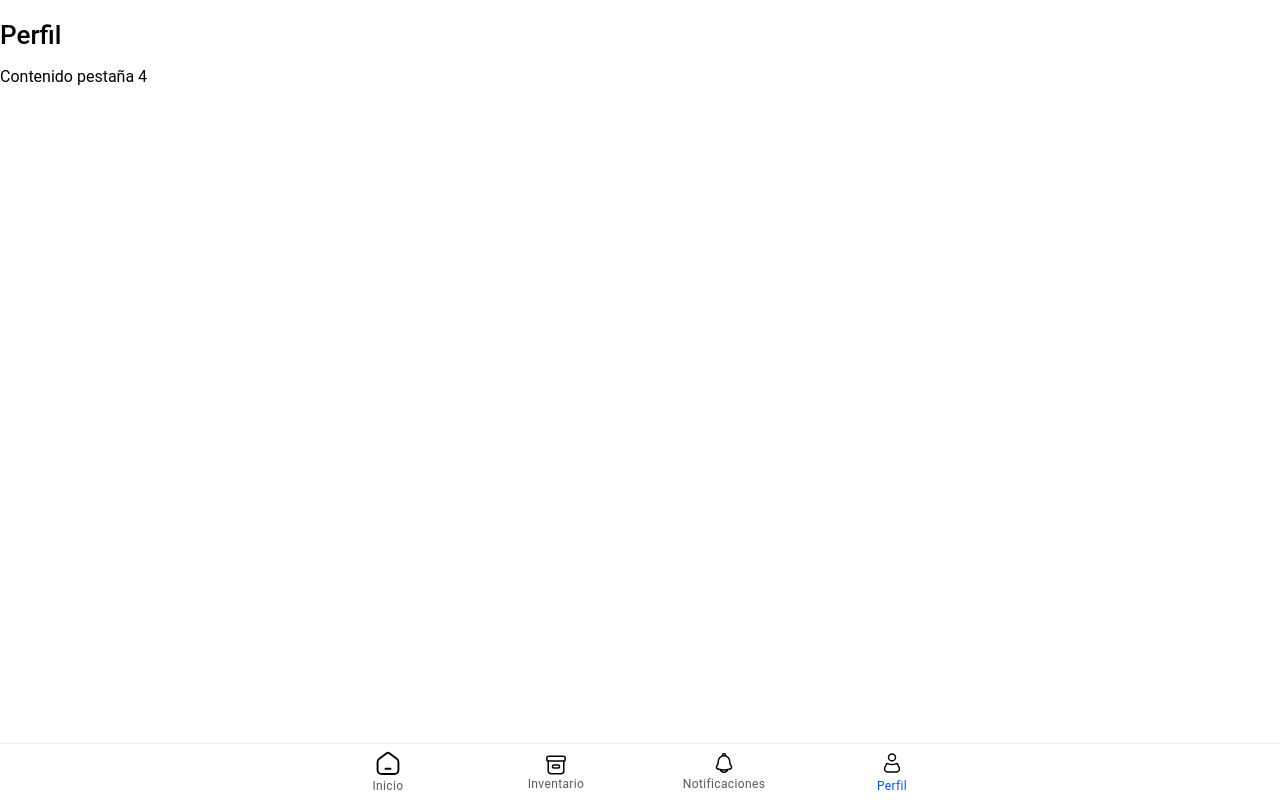
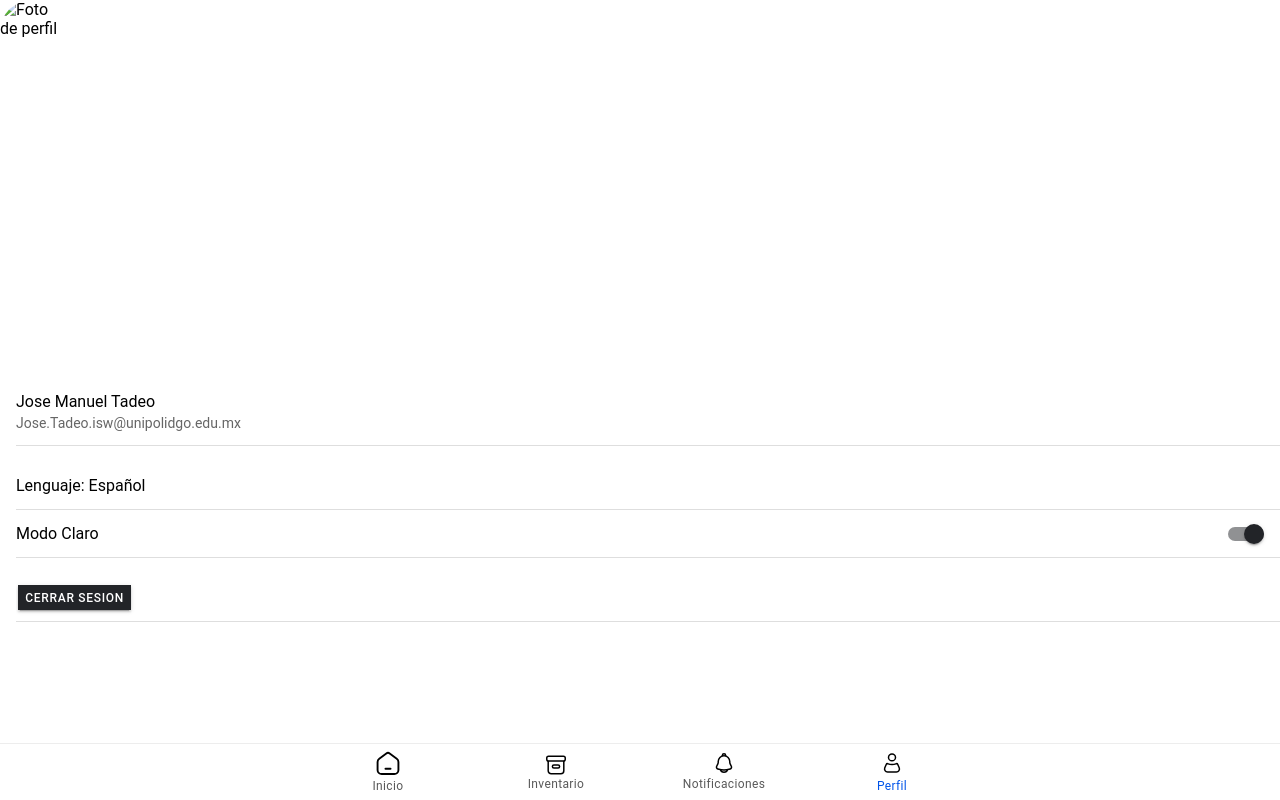
Before and after one commit to Organizacion-Aplicacion-IA/LidarLogistica, a React (Vite) app: page /tabs/tab4 in a window 1280 px wide. Built offline with nearby package versions, Linux system fonts and the light colour scheme.

Commit message:
✅ añadiendo la interfaz de perfil (aun no tiene estilos)

```diff
--- /dev/null
+++ b/src/components/Profile.tsx
@@ -0,0 +1,64 @@
+import React from "react";
+import {
+    IonContent,
+    IonHeader,
+    IonPage,
+    IonTitle,
+    IonToolbar,
+    IonItem,
+    IonLabel,
+    IonList,
+    IonToggle,
+    IonButton,
+    IonAvatar,
+    IonImg} from "@ionic/react";
+    import '../../src/pages/styles.css'; //para agregar estilos aunque todavia no se los ponemos
+
+
+const Profile: React.FC = () => {
+    return(
+        <IonPage>
+            <IonContent>
+                <div className="">
+                    <IonAvatar>
+                        <IonImg
+                        src=""
+                        alt="Foto de perfil"
+                         />
+                    </IonAvatar>
+                </div>
+            </IonContent>
+            <IonContent>
+                {/*Informacion del usuario*/}
+                <IonList>
+                    <IonItem>
+                        <IonLabel>
+                            <h2>Jose Manuel Tadeo</h2>
+                            <p>Jose.Tadeo.isw@unipolidgo.edu.mx</p>
+                        </IonLabel>
+                    </IonItem>
+                </IonList>
+
+                {/* Referencias */}
+                <IonList>
+                    <IonItem>
+                        <IonLabel>Lenguaje: Español</IonLabel>
+                    </IonItem>
+                    <IonItem>
+                        <IonLabel>Modo Claro</IonLabel>
+                        <IonToggle color={"dark"} slot="end" checked={true} />
+                    </IonItem>
+                </IonList>
+                {/* Acciones */}
+                <IonList>
+                    <IonItem>
+                        <IonButton expand ="full" color = "dark" onClick={() => console.log("Cerrar Sesion")}>
+                            Cerrar Sesion
+                        </IonButton>
+                    </IonItem>
+                </IonList>
+            </IonContent>
+        </IonPage>
+    )
+}
+export default Profile;
--- a/src/pages/TabBar/Tab4.tsx
+++ b/src/pages/TabBar/Tab4.tsx
@@ -1,13 +1,13 @@
 import React from "react";
 import { IonContent, IonPage } from "@ionic/react";
+import Profile from "../../components/Profile";
 
 const Tab4: React.FC = () => {
     return(
         <IonPage>
-            <IonContent>
-                <h1>Perfil</h1>
-                <p>Contenido pestaña 4</p>
-            </IonContent>
+
+            <Profile /> {/*Esta interfaz aun no tiene estilos*/}
+
         </IonPage>
     );
 };
```
